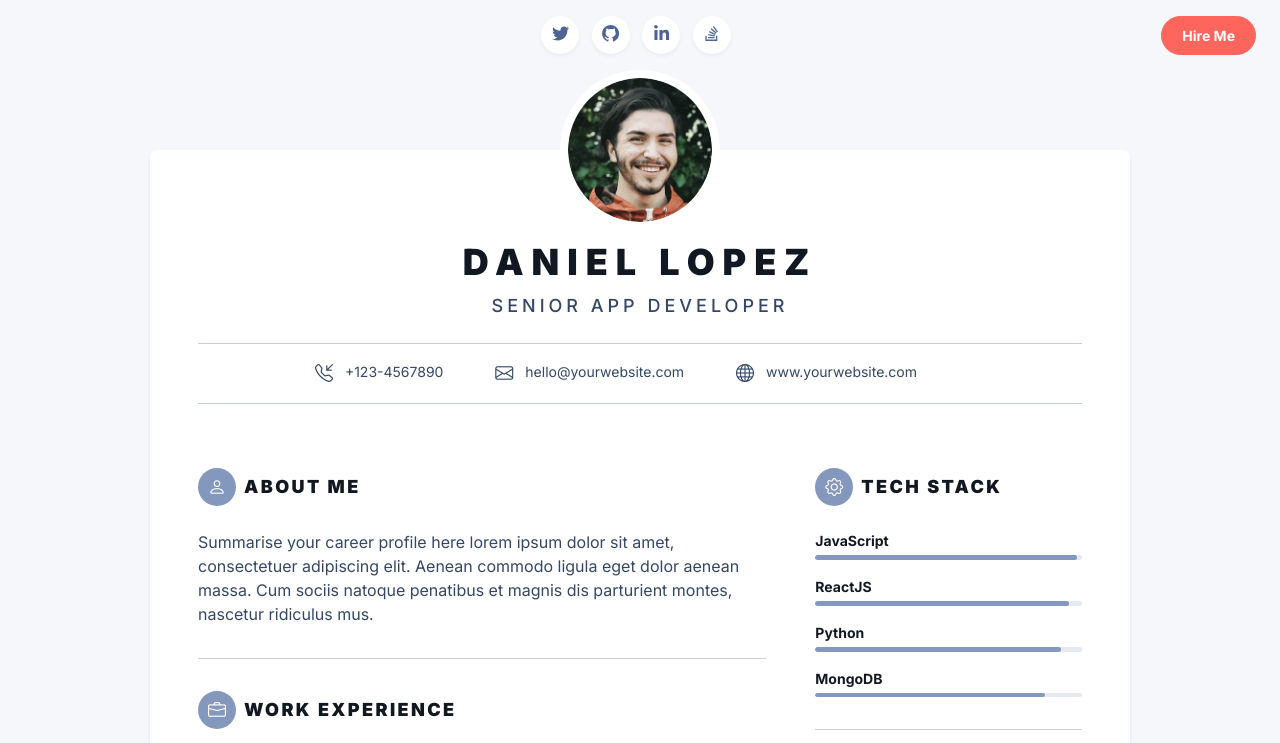
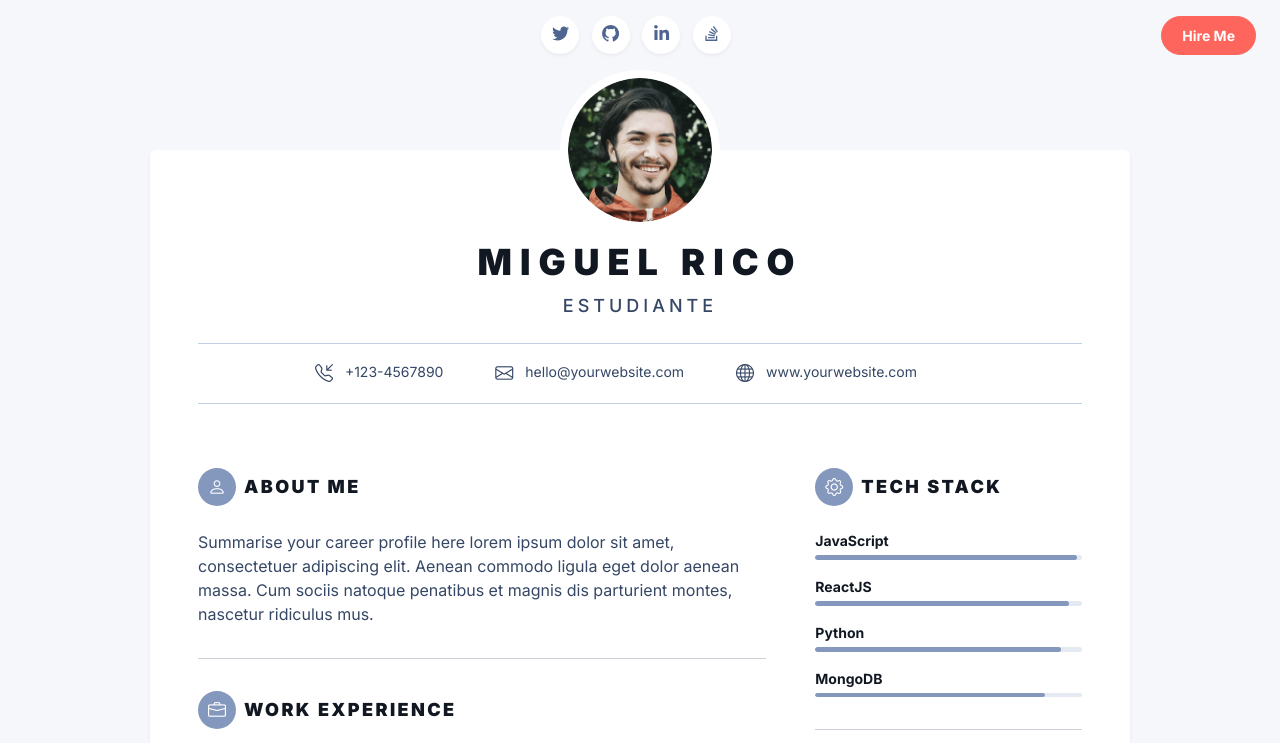
Before and after one commit to xriley/Shine-Theme, a plain HTML site: page index.html in a window 1280 px wide. Shown: the top 743 px of the page. Drawn offline with nearby package versions, Linux system fonts and the light colour scheme.

Commit message:
Modifica el título de la página

```diff
--- a/index.html
+++ b/index.html
@@ -1,7 +1,7 @@
 <!DOCTYPE html>
 <html lang="en">
 <head>
-	<title>Shine - FREE Bootstrap 5 Resume/CV Template For Developers</title>
+	<title>Miguel Rico</title>
 
 	<!-- Meta -->
 	<meta charset="utf-8">
@@ -57,8 +57,8 @@
 							<div class="resume-profile-holder text-center">
 								<img class="resume-profile-pic rounded-circle" src="assets/images/profile.png" alt="image">
 
-								<h2 class="resume-name text-uppercase">Daniel Lopez </h2>
-								<div class="resume-role-title text-uppercase">Senior App Developer</div>
+								<h2 class="resume-name text-uppercase">Miguel Rico </h2>
+								<div class="resume-role-title text-uppercase">Estudiante </div>
 								<div class="resume-contact mt-4">
 									<ul class="resume-contact-list list-unstyled list-inline mb-0 justify-content-between">
 										<li class="list-inline-item me-md-3 me-lg-5"><i class="resume-contact-icon bi bi-telephone-inbound me-2"></i> +123-4567890</li>
```
